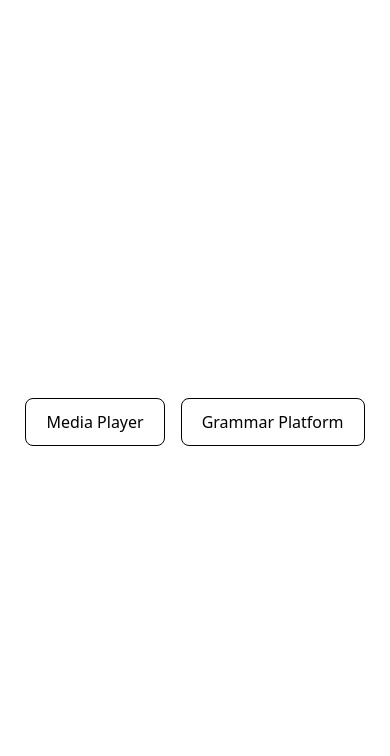
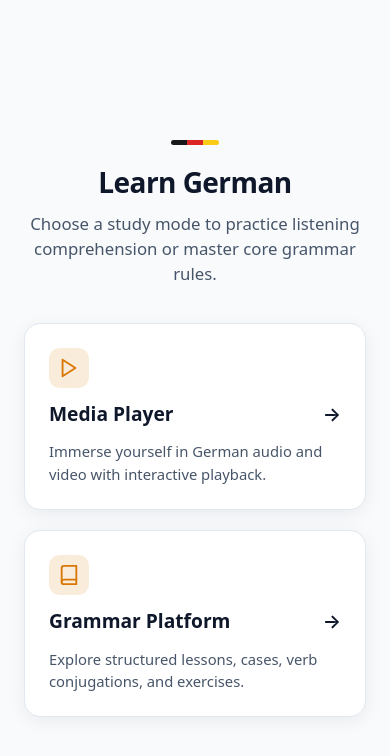
Before and after one commit to 0xhmza/learn-german, a plain HTML site: page index.html in a window 390 px wide. Drawn offline with Linux system fonts and the light colour scheme.

Commit message:
Enhance index.html with theming and layout updates
Updated the page title and added CSS variables for theming. Refactored the navigation layout and card styles for better responsiveness.

```diff
--- a/index.html
+++ b/index.html
@@ -3,37 +3,186 @@
 <head>
   <meta charset="utf-8">
   <meta name="viewport" content="width=device-width, initial-scale=1">
-  <title>Learn German</title>
+  <title>Learn German — Deutsch lernen</title>
   <style>
+    :root {
+      color-scheme: light dark;
+      --bg: #f8fafc;
+      --surface: #ffffff;
+      --surface-hover: #f1f5f9;
+      --text: #0f172a;
+      --muted: #475569;
+      --border: #e2e8f0;
+      --accent: #d97706;
+      --shadow: 0 4px 20px -2px rgba(15, 23, 42, 0.08);
+      --shadow-hover: 0 12px 28px -4px rgba(15, 23, 42, 0.14);
+    }
+
+    @media (prefers-color-scheme: dark) {
+      :root {
+        --bg: #0b0f19;
+        --surface: #131a2a;
+        --surface-hover: #1b2438;
+        --text: #f1f5f9;
+        --muted: #94a3b8;
+        --border: #243049;
+        --accent: #f59e0b;
+        --shadow: 0 4px 20px -2px rgba(0, 0, 0, 0.4);
+        --shadow-hover: 0 12px 28px -4px rgba(0, 0, 0, 0.6);
+      }
+    }
+
+    * {
+      box-sizing: border-box;
+    }
+
     body {
       min-height: 100dvh;
       margin: 0;
+      padding: 1.5rem;
       display: grid;
       place-items: center;
-      color-scheme: light dark;
-      font: 1rem system-ui, sans-serif;
+      background-color: var(--bg);
+      color: var(--text);
+      font-family: system-ui, -apple-system, BlinkMacSystemFont, "Segoe UI", Roboto, sans-serif;
+      line-height: 1.5;
     }
+
+    main {
+      width: 100%;
+      max-width: 44rem;
+      text-align: center;
+    }
+
+    .flag-bar {
+      display: inline-flex;
+      width: 3rem;
+      height: 0.3rem;
+      border-radius: 999px;
+      overflow: hidden;
+      margin-bottom: 1rem;
+    }
+
+    .flag-bar span:nth-child(1) { flex: 1; background: #18181b; }
+    .flag-bar span:nth-child(2) { flex: 1; background: #dc2626; }
+    .flag-bar span:nth-child(3) { flex: 1; background: #facc15; }
+
+    h1 {
+      margin: 0 0 0.5rem;
+      font-size: clamp(1.75rem, 4vw, 2.5rem);
+      font-weight: 700;
+      letter-spacing: -0.02em;
+    }
+
+    .subtitle {
+      margin: 0 auto 2.25rem;
+      max-width: 30rem;
+      color: var(--muted);
+      font-size: 1.05rem;
+    }
+
     nav {
+      display: grid;
+      grid-template-columns: repeat(auto-fit, minmax(16rem, 1fr));
+      gap: 1.25rem;
+      text-align: left;
+    }
+
+    .card {
       display: flex;
-      flex-wrap: wrap;
-      justify-content: center;
-      gap: 1rem;
-      padding: 1rem;
+      flex-direction: column;
+      gap: 0.75rem;
+      padding: 1.5rem;
+      background-color: var(--surface);
+      border: 1px solid var(--border);
+      border-radius: 1rem;
+      color: inherit;
+      text-decoration: none;
+      box-shadow: var(--shadow);
+      transition: transform 0.18s ease, box-shadow 0.18s ease, background-color 0.18s ease, border-color 0.18s ease;
     }
-    a {
-      padding: .75rem 1.25rem;
-      border: 1px solid currentColor;
-      border-radius: .5rem;
-      color: CanvasText;
-      text-decoration: none;
+
+    .card:hover {
+      transform: translateY(-3px);
+      background-color: var(--surface-hover);
+      border-color: var(--accent);
+      box-shadow: var(--shadow-hover);
     }
-    a:hover { background: ButtonFace; }
+
+    .card:focus-visible {
+      outline: 2px solid var(--accent);
+      outline-offset: 3px;
+    }
+
+    .icon {
+      width: 2.5rem;
+      height: 2.5rem;
+      display: grid;
+      place-items: center;
+      border-radius: 0.65rem;
+      background-color: color-mix(in srgb, var(--accent) 14%, transparent);
+      color: var(--accent);
+    }
+
+    .card-title {
+      font-size: 1.2rem;
+      font-weight: 600;
+      display: flex;
+      align-items: center;
+      justify-content: space-between;
+    }
+
+    .card-desc {
+      margin: 0;
+      font-size: 0.925rem;
+      color: var(--muted);
+    }
+
+    .arrow {
+      transition: transform 0.18s ease;
+    }
+
+    .card:hover .arrow {
+      transform: translateX(4px);
+    }
   </style>
 </head>
 <body>
-  <nav aria-label="Learn German">
-    <a href="./media-player/">Media Player</a>
-    <a href="./grammar/">Grammar Platform</a>
-  </nav>
+  <main>
+    <div class="flag-bar" aria-hidden="true">
+      <span></span><span></span><span></span>
+    </div>
+    <h1>Learn German</h1>
+    <p class="subtitle">Choose a study mode to practice listening comprehension or master core grammar rules.</p>
+
+    <nav aria-label="Learn German">
+      <a class="card" href="./media-player/">
+        <div class="icon" aria-hidden="true">
+          <svg width="22" height="22" viewBox="0 0 24 24" fill="none" stroke="currentColor" stroke-width="2" stroke-linecap="round" stroke-linejoin="round">
+            <polygon points="5 3 19 12 5 21 5 3"></polygon>
+          </svg>
+        </div>
+        <div class="card-title">
+          <span>Media Player</span>
+          <span class="arrow" aria-hidden="true">&rarr;</span>
+        </div>
+        <p class="card-desc">Immerse yourself in German audio and video with interactive playback.</p>
+      </a>
+
+      <a class="card" href="./grammar/">
+        <div class="icon" aria-hidden="true">
+          <svg width="22" height="22" viewBox="0 0 24 24" fill="none" stroke="currentColor" stroke-width="2" stroke-linecap="round" stroke-linejoin="round">
+            <path d="M4 19.5A2.5 2.5 0 0 1 6.5 17H20"></path>
+            <path d="M6.5 2H20v20H6.5A2.5 2.5 0 0 1 4 19.5v-15A2.5 2.5 0 0 1 6.5 2z"></path>
+          </svg>
+        </div>
+        <div class="card-title">
+          <span>Grammar Platform</span>
+          <span class="arrow" aria-hidden="true">&rarr;</span>
+        </div>
+        <p class="card-desc">Explore structured lessons, cases, verb conjugations, and exercises.</p>
+      </a>
+    </nav>
+  </main>
 </body>
 </html>
```
